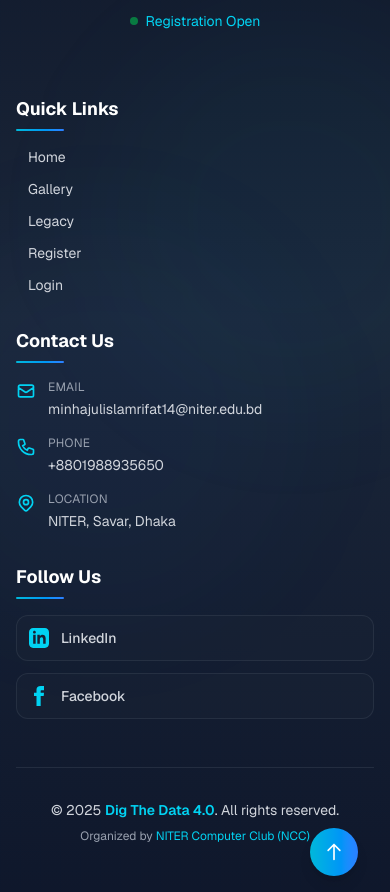
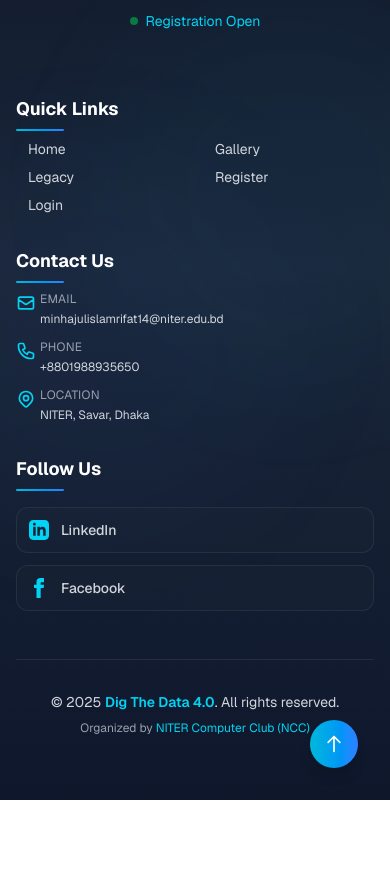
Before and after one commit to Rifat770-coder/Dig-the-data-4.0, a Next.js app: page / in a window 390 px wide. Shown: the part 7720-8612 px from the top of the page. After the commit the page ends 8520 px from the top, so only its background shows below. Built offline with nearby package versions, Linux system fonts and the light colour scheme.

Commit message:
update11

```diff
--- a/app/Footer/page.tsx
+++ b/app/Footer/page.tsx
@@ -186,11 +186,12 @@ export default function Footer() {
 
           {/* Quick Links */}
           <div>
-            <h4 className="text-lg font-bold text-white mb-6 relative">
+            <h4 className="text-lg font-bold text-white mb-4 sm:mb-6 relative">
               Quick Links
               <div className="absolute -bottom-2 left-0 w-12 h-0.5 bg-gradient-to-r from-cyan-500 to-blue-500 rounded-full"></div>
             </h4>
-            <ul className="space-y-3">
+            {/* Mobile: Horizontal layout (2 columns), Desktop: Vertical layout */}
+            <ul className="grid grid-cols-2 gap-x-4 gap-y-2 sm:flex sm:flex-col sm:space-y-3 sm:gap-0">
               {quickLinks.map((link, index) => (
                 <li key={index}>
                   <Link
@@ -207,27 +208,27 @@ export default function Footer() {
 
           {/* Contact Info */}
           <div>
-            <h4 className="text-lg font-bold text-white mb-6 relative">
+            <h4 className="text-lg font-bold text-white mb-4 sm:mb-6 relative">
               Contact Us
               <div className="absolute -bottom-2 left-0 w-12 h-0.5 bg-gradient-to-r from-cyan-500 to-blue-500 rounded-full"></div>
             </h4>
-            <ul className="space-y-4">
+            <ul className="space-y-3 sm:space-y-4">
               {contactInfo.map((contact, index) => (
                 <li key={index} className="group">
                   <a
                     href={contact.href}
                     target={contact.href.startsWith('http') ? '_blank' : undefined}
                     rel={contact.href.startsWith('http') ? 'noopener noreferrer' : undefined}
-                    className="flex items-start gap-3 text-gray-300 hover:text-cyan-400 transition-colors duration-300"
+                    className="flex items-start gap-2 sm:gap-3 text-gray-300 hover:text-cyan-400 transition-colors duration-300"
                   >
-                    <div className="w-5 h-5 text-cyan-400 group-hover:text-cyan-300 transition-colors duration-300 flex-shrink-0 mt-0.5">
+                    <div className="w-4 h-4 sm:w-5 sm:h-5 text-cyan-400 group-hover:text-cyan-300 transition-colors duration-300 flex-shrink-0 mt-0.5">
                       {contact.icon}
                     </div>
-                    <div>
+                    <div className="min-w-0">
                       <div className="text-xs text-gray-400 uppercase tracking-wide mb-1">
                         {contact.label}
                       </div>
-                      <div className="text-sm">
+                      <div className="text-xs sm:text-sm break-words">
                         {contact.value}
                       </div>
                     </div>
```
